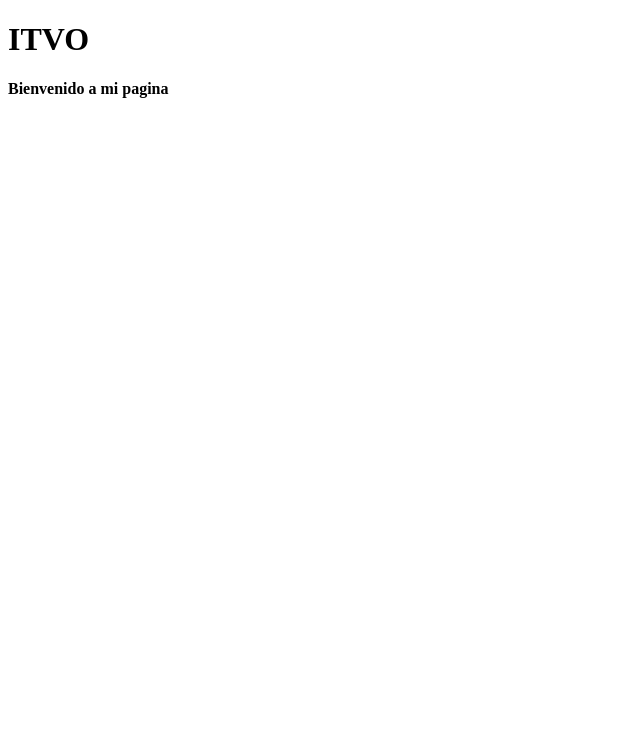
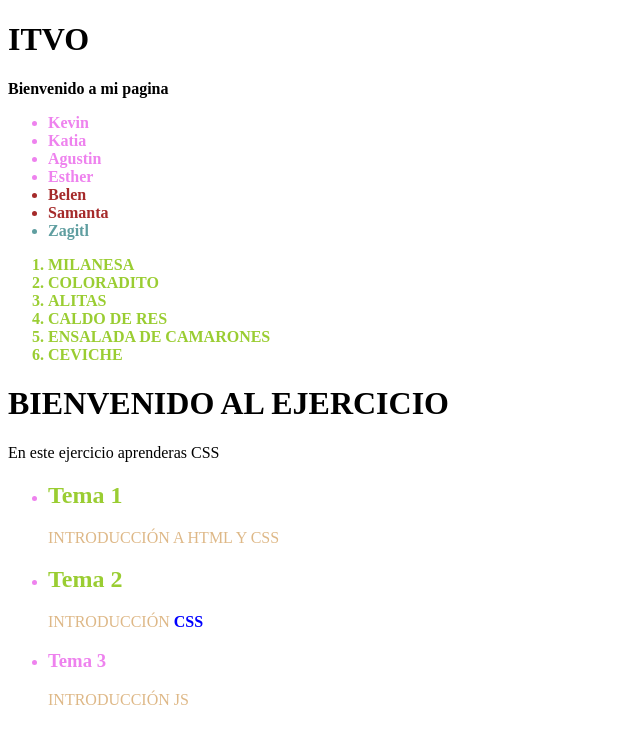
Before and after one commit to I6A-2022/practica1-Belen-Santiago, a plain HTML site: page index.html in a window 1280 px wide. Shown: the whole page, without its empty margins (0-640 px from the left). Drawn offline with Linux system fonts and the light colour scheme.

Commit message:
Update index.html

```diff
--- a/index.html
+++ b/index.html
@@ -1,10 +1,41 @@
 <!DOCTYPE html>
 <html lang="en"> <!-- Etiqueta que abre -->
+
 <head>
     <meta charset="UTF-8">
     <meta http-equiv="X-UA-Compatible" content="IE=edge">
     <meta name="viewport" content="width=device-width, initial-scale=1.0">
     <title>Pagina de Belén</title>
+    <style>
+        #idsamanta{
+            color: brown;
+        }
+        .idzagitl{
+            color: cadetblue;
+        }
+        body{
+            background-color:white;
+        }
+        ul li{
+            color: violet;
+        }
+        ol li{
+            color: yellowgreen;
+        }
+
+        ul li h2 {
+            color: yellowgreen;
+        }
+
+        #idcss {
+            color: blue;
+        }
+
+        .p {
+            color: burlywood;
+        }
+
+    </style>
 </head>
 <body>
     <h1>ITVO</h1>
@@ -13,5 +44,45 @@
         Bienvenido a mi pagina
         </strong>
     </p>
+    <strong>
+        <ul> <!-- <ol> unsorted list, lista desordenada-->
+            <li>Kevin</li>
+            <li>Katia</li>
+            <li>Agustin</li>
+            <li>Esther</li>
+            <li id="idsamanta">Belen</li>
+            <li id="idsamanta">Samanta</li>
+            <li class="idzagitl">Zagitl</li>
+        </ul>
+
+        <ol>
+            <li>MILANESA</li>
+            <li>COLORADITO</li>
+            <li>ALITAS</li>
+            <li>CALDO DE RES</li>
+            <li>ENSALADA DE CAMARONES</li>
+            <li>CEVICHE</li>
+        </ol>
+    </strong>
+
+    <h1>BIENVENIDO AL EJERCICIO</h1>
+    <p>
+        En este ejercicio aprenderas CSS
+    </p>
+
+    <ul>
+        <li>
+            <h2>Tema 1</h2>
+            <p class="p">INTRODUCCIÓN A HTML Y CSS</p>
+        </li>
+        <li>
+            <h2>Tema 2</h2>
+            <p class="p">INTRODUCCIÓN <strong id="idcss">CSS</strong></p>
+        </li>
+        <li>
+            <h3>Tema 3</h3>
+            <p class="p">INTRODUCCIÓN JS</p>
+        </li>
+    </ul>
 </body>
 </html> <!-- Etiqueta que cierrra -->
```
